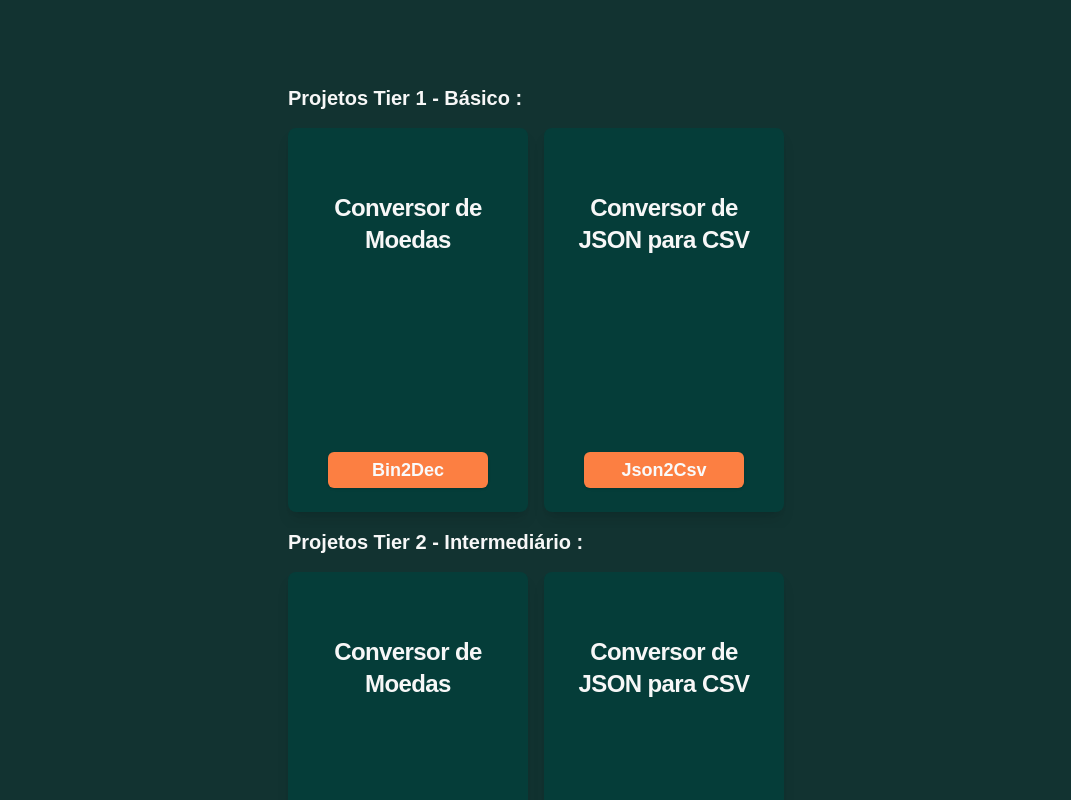
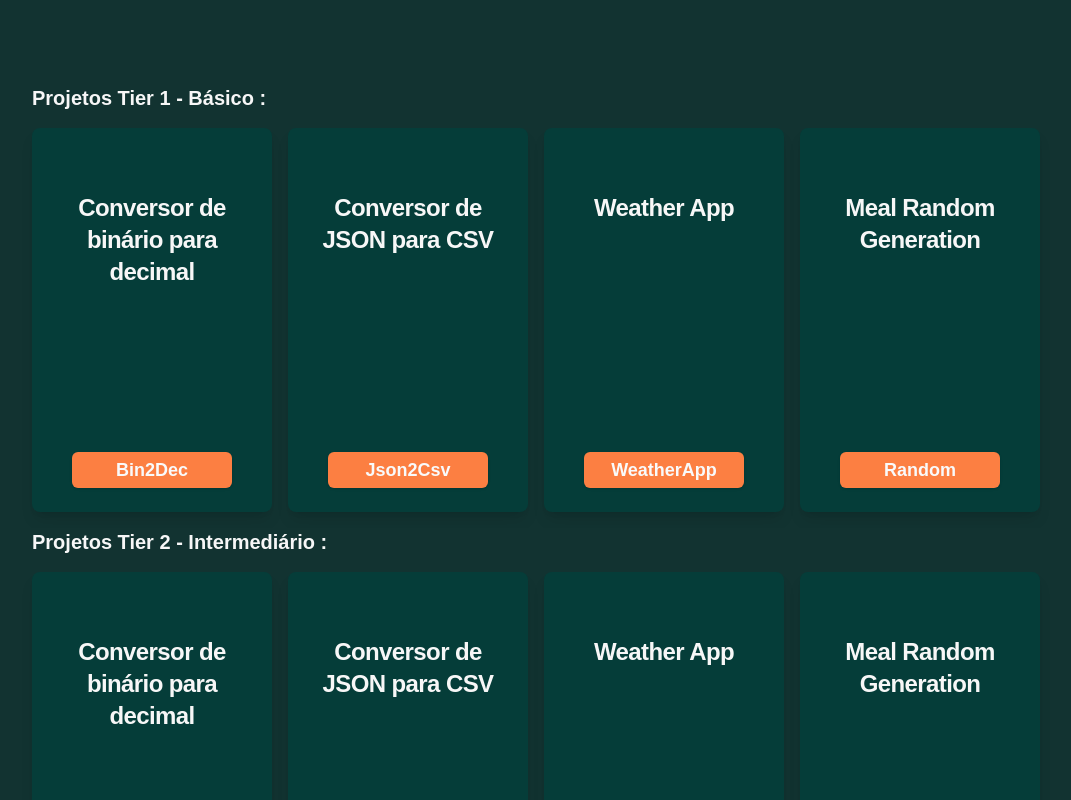
Before and after one commit to NosborCT/all_projects, a Next.js app: page / in a window 1280 px wide. Shown: the part 700-1500 px from the top of the page, without its empty margins (104-1175 px from the left). Built offline with nearby package versions, Linux system fonts and the light colour scheme.

Commit message:
Feat: Adição de novos cards

```diff
--- a/src/app/_components/ProjectCard.tsx
+++ b/src/app/_components/ProjectCard.tsx
@@ -6,15 +6,13 @@ import {
   CardTitle,
 } from "@/components/ui/card";
 import Link from "next/link";
-import Json2Csv from './../pages/json2csv/page';
-
 const ProjectCard = () => {
   return (
     <div className="flex overflow-x-auto max-w-[1080px] p-4 space-x-4">
       <Card className="w-60 flex-shrink-0 border-none h-96 bg-[#053D39] flex flex-col items-center justify-between shadow-lg rounded-lg">
         <CardHeader className="flex items-center justify-center mt-10">
           <CardTitle className="font-bold text-[#f7f7f7] text-center text-2xl">
-            Conversor de Moedas
+            Conversor de binário para decimal
           </CardTitle>
         </CardHeader>
         <CardContent className="mt-4 space-y-4">
@@ -42,7 +40,35 @@ const ProjectCard = () => {
         </CardContent>
       </Card>
 
+      <Card className="w-60 flex-shrink-0 border-none h-96 bg-[#053D39] flex flex-col items-center justify-between shadow-lg rounded-lg">
+        <CardHeader className="flex items-center justify-center mt-10">
+          <CardTitle className="font-bold text-[#f7f7f7] text-center text-2xl">
+            Weather App
+          </CardTitle>
+        </CardHeader>
+        <CardContent className="mt-4 space-y-4">
+          <Link href="/pages/weather">
+            <Button className="w-40 transition duration-300 bg-[#FC7F42] hover:bg-[#D9D9D9] hover:text-black text-lg font-semibold">
+            WeatherApp
+            </Button>
+          </Link>
+        </CardContent>
+      </Card>
 
+      <Card className="w-60 flex-shrink-0 border-none h-96 bg-[#053D39] flex flex-col items-center justify-between shadow-lg rounded-lg">
+        <CardHeader className="flex items-center justify-center mt-10">
+          <CardTitle className="font-bold text-[#f7f7f7] text-center text-2xl">
+            Meal Random Generation
+          </CardTitle>
+        </CardHeader>
+        <CardContent className="mt-4 space-y-4">
+          <Link href="/pages/mealgen">
+            <Button className="w-40 transition duration-300 bg-[#FC7F42] hover:bg-[#D9D9D9] hover:text-black text-lg font-semibold">
+            Random
+            </Button>
+          </Link>
+        </CardContent>
+      </Card>
     </div>
   );
 };
```
